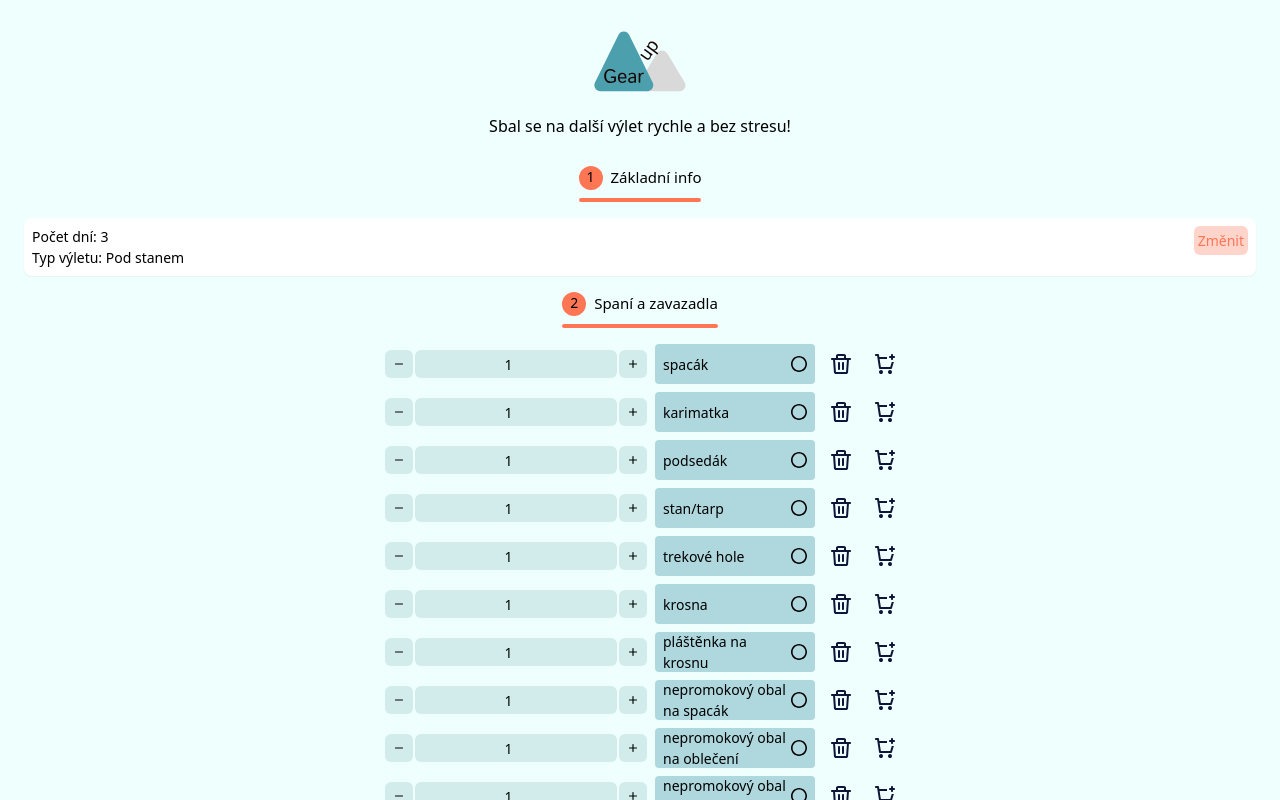
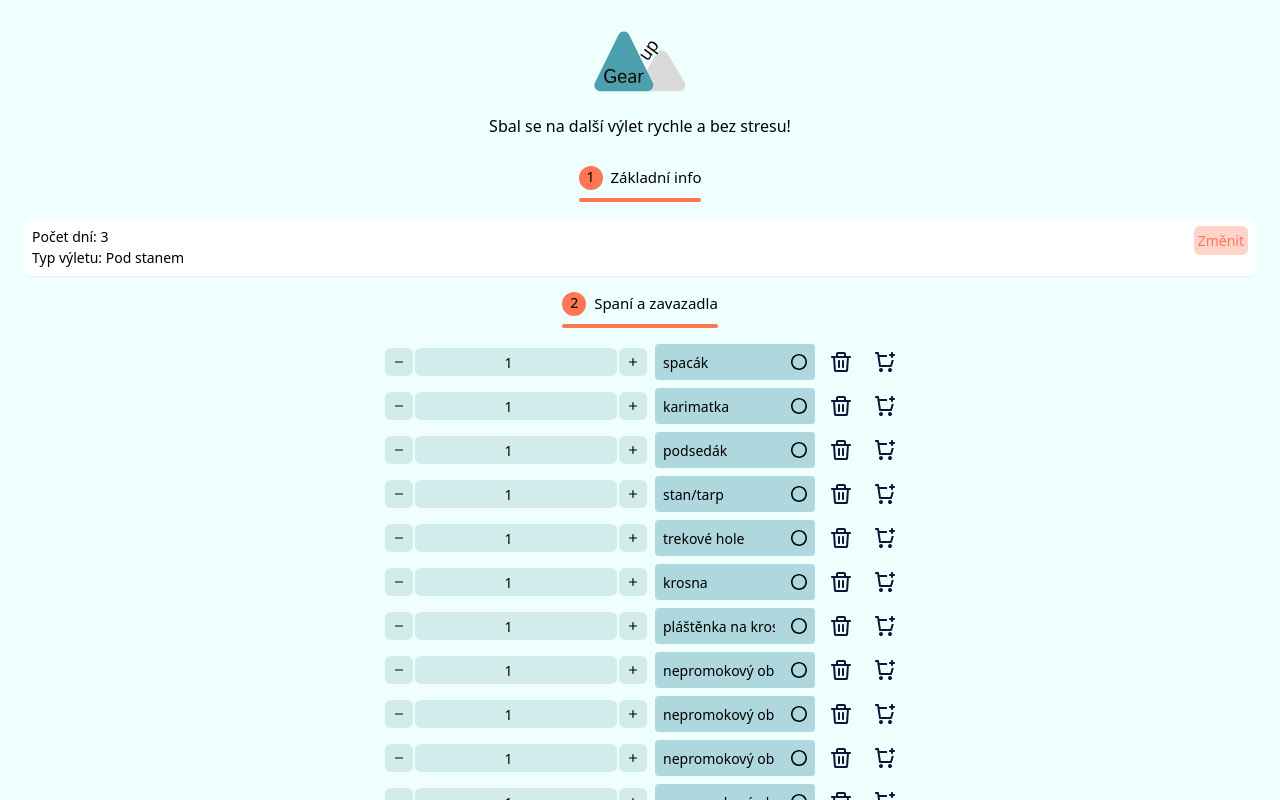
Before and after one commit to EvaMach/gear-up, a React (Vite) app in the folder frontend/: page / in a window 1280 px wide. Both pictures are taken after a click on the button "Seznam ke sbalení". Shown: the top 800 px of the page. Built offline with nearby package versions, Linux system fonts and the light colour scheme; data requests are answered from the project's data file.

Commit message:
fix item wrapping

```diff
--- a/frontend/src/components/GearItem/index.tsx
+++ b/frontend/src/components/GearItem/index.tsx
@@ -47,19 +47,21 @@ const GearItem = ({ group, name, count, onRemove }: Props): JSX.Element => {
           </IconButton>
         </div>
       </div>
-      <div
-        className={`flex justify-between items-center w-40 p-1 h-10 rounded px-2
+      <button
+        type="button"
+        onClick={(): void => setChecked(!checked)}
+        className={`flex justify-between items-center w-40 p-1 h-9 rounded px-2
         ${checked ? 'bg-success' : 'bg-blueLight'}`}
       >
-        <span className="ellipsis">{name}</span>
-        <IconButton onClick={(): void => setChecked(!checked)}>
-          {checked ? (
-            <CheckedIcon className="w-4" />
-          ) : (
-            <UncheckedIcon className="w-4" />
-          )}
-        </IconButton>
-      </div>
+        <div className="text-left w-28 mr-1">
+          <p className="overflow-auto whitespace-nowrap">{name}</p>
+        </div>
+        {checked ? (
+          <CheckedIcon className="w-4" />
+        ) : (
+          <UncheckedIcon className="w-4" />
+        )}
+      </button>
       <img src="" alt="" />
       <IconButton onClick={handleClick}>
         <BinIcon className="fill-textColor w-5 hover:fill-primary mr-4" />
```
